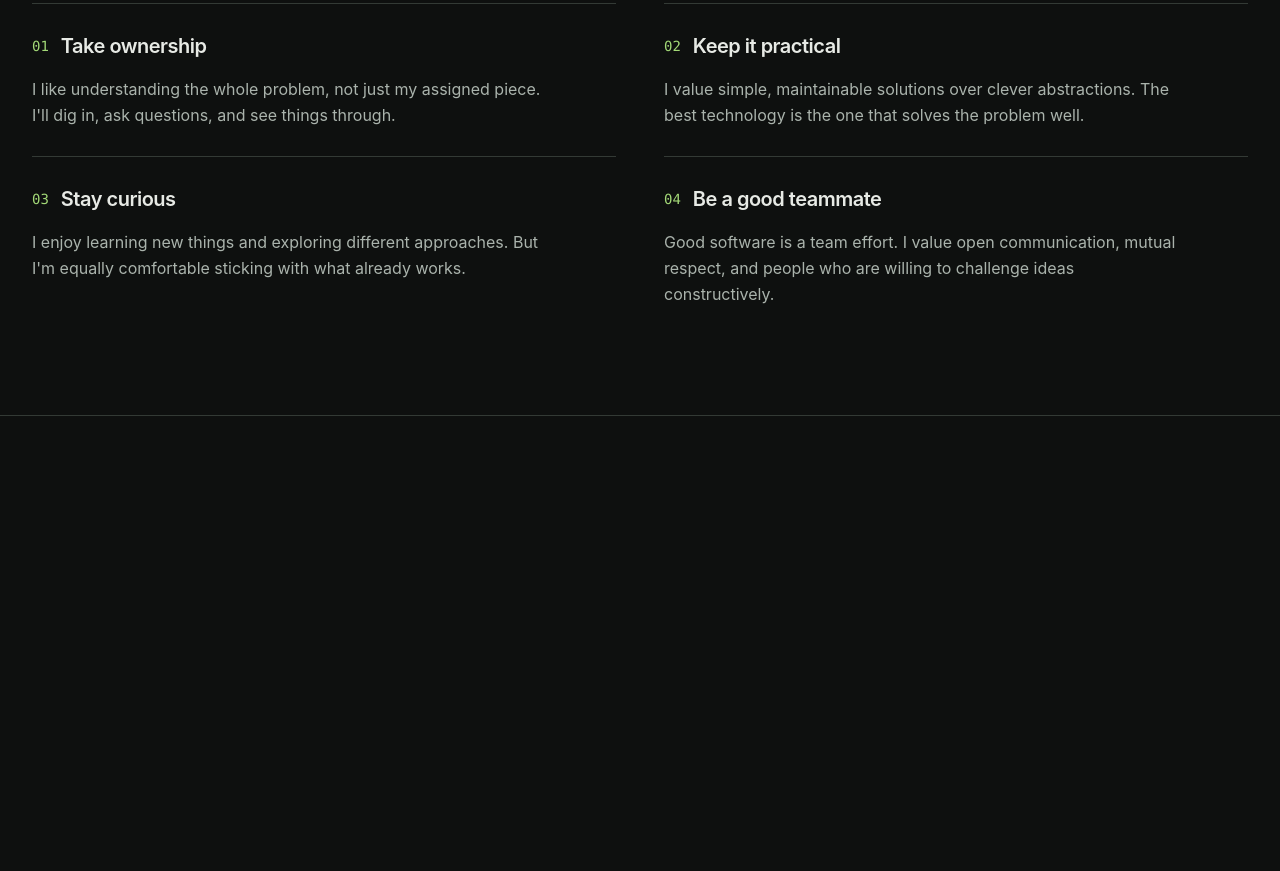
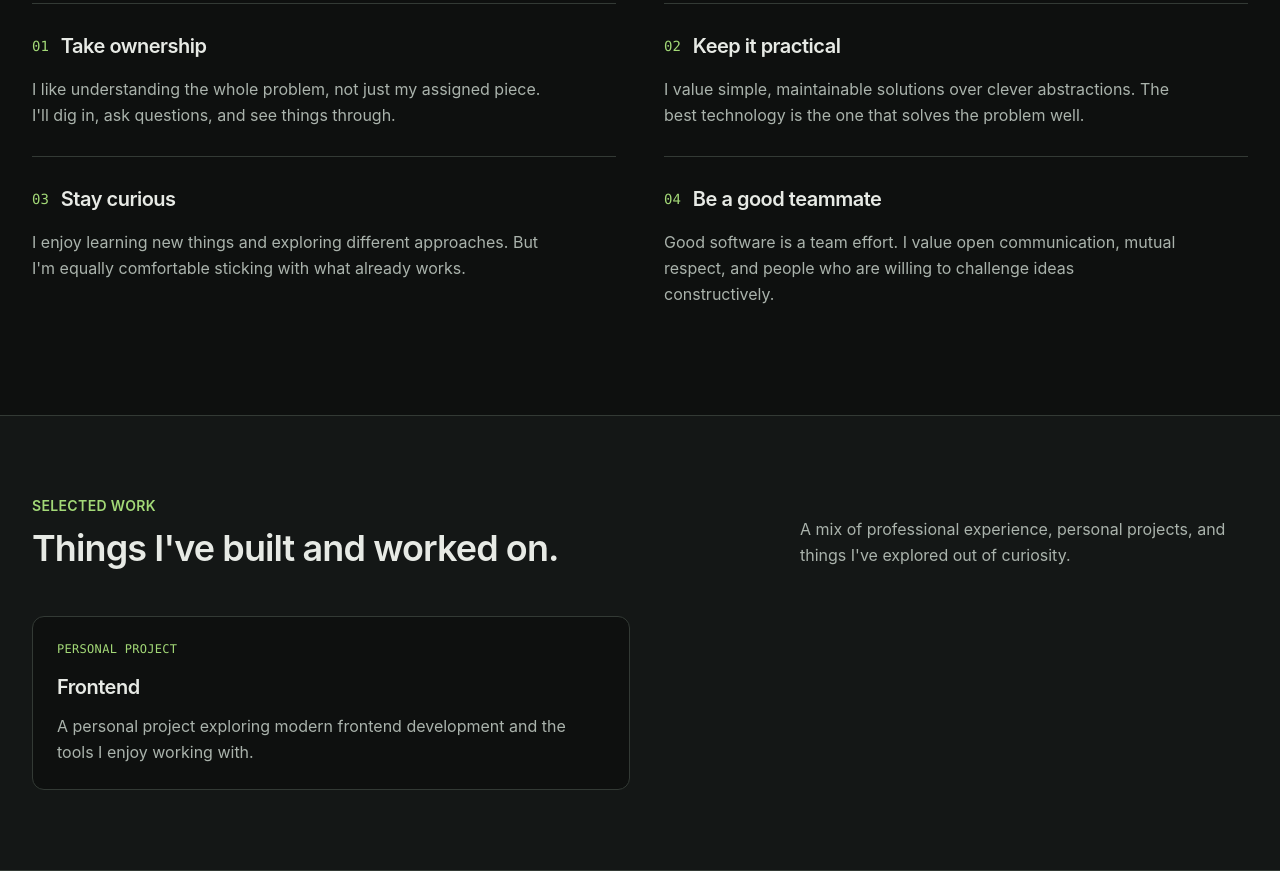
Before and after one commit to NicMortelliti/portfolio, an Astro site: page / in a window 1280 px wide. Shown: the part 860-1731 px from the top of the page. Before the commit the page ends 1276 px from the top, so only its background shows below. Built offline with nearby package versions, Linux system fonts and the light colour scheme; Astro itself is replaced by a stand-in of ours.

Commit message:
add featured work section to index

```diff
--- /dev/null
+++ b/src/components/FeaturedWork.astro
@@ -0,0 +1,44 @@
+---
+import { getCollection } from "astro:content";
+
+const projects = (await getCollection("work", ({ data }) => data.featured))
+  .sort((a, b) => a.data.order - b.data.order);
+---
+
+<section class="border-b border-border bg-surface text-foreground">
+  <div class="mx-auto max-w-7xl px-5 py-16 sm:px-8 sm:py-20">
+    <div class="mb-12 flex flex-col justify-between gap-4 sm:flex-row sm:items-end">
+      <div>
+        <p class="mb-3 text-sm font-semibold tracking-wide text-accent uppercase">
+          Selected work
+        </p>
+        <h2 class="text-3xl font-semibold tracking-tight sm:text-4xl">
+          Things I've built and worked on.
+        </h2>
+      </div>
+
+      <p class="max-w-md leading-relaxed text-muted">
+        A mix of professional experience, personal projects, and things I've
+        explored out of curiosity.
+      </p>
+    </div>
+
+    <div class="grid gap-5 sm:grid-cols-2">
+      {projects.map((project) => (
+        <article class="rounded-xl border border-border bg-background p-6 transition-colors hover:border-accent/60">
+          <p class="mb-4 font-mono text-xs tracking-wide text-accent uppercase">
+            {project.data.category}
+          </p>
+
+          <h3 class="mb-3 text-xl font-semibold tracking-tight">
+            {project.data.title}
+          </h3>
+
+          <p class="leading-relaxed text-muted">
+            {project.data.description}
+          </p>
+        </article>
+      ))}
+    </div>
+  </div>
+</section>
--- a/src/pages/index.astro
+++ b/src/pages/index.astro
@@ -2,11 +2,13 @@
 import Layout from '../layouts/Layout.astro';
 import Hero from '../components/Hero.astro';
 import Approach from '../components/Approach.astro';
+import FeaturedWork from '../components/FeaturedWork.astro';
 ---
 
 <Layout>
   <main>
     <Hero />
     <Approach />
+    <FeaturedWork />
   </main>
 </Layout>
```
